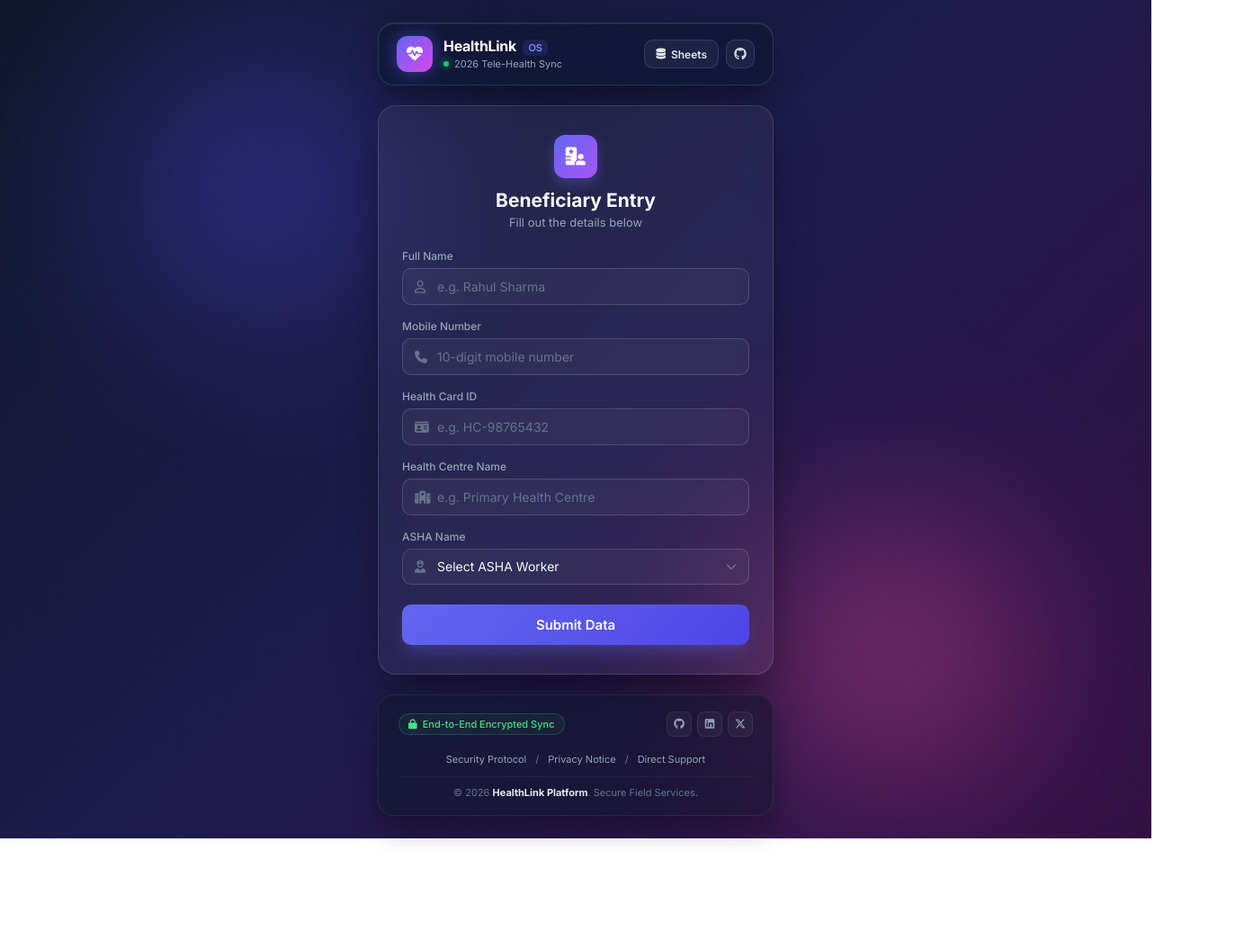
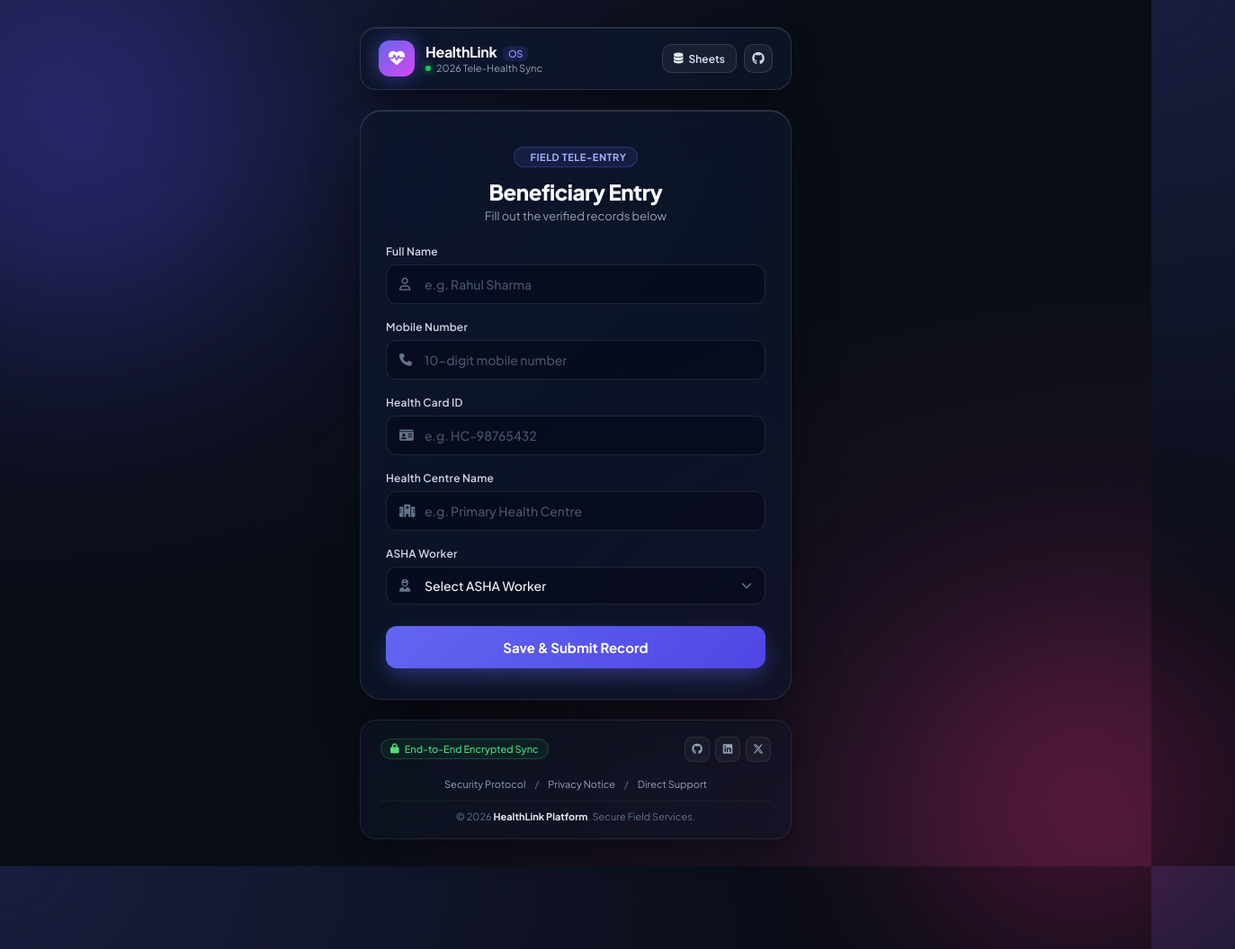
Before and after one commit to itslegendrj-netizen/cloudsheet, a plain HTML site: page index.html in a window 1280 px wide. Shown: the whole page at 90% size, 1373 px wide, since content can reach past the window. Before the commit the page ends 932 px from the top, so only its background shows below. Drawn offline with Linux system fonts and the light colour scheme.

Commit message:
index.html

```diff
--- a/index.html
+++ b/index.html
@@ -7,102 +7,110 @@
 
   <link rel="preconnect" href="https://fonts.googleapis.com">
   <link rel="preconnect" href="https://fonts.gstatic.com" crossorigin>
-  <link href="https://fonts.googleapis.com/css2?family=Inter:wght@400;500;600;700&display=swap" rel="stylesheet">
+  <link href="https://fonts.googleapis.com/css2?family=Plus+Jakarta+Sans:wght@400;500;600;700;800&display=swap" rel="stylesheet">
   <link rel="stylesheet" href="https://cdnjs.cloudflare.com/ajax/libs/font-awesome/6.5.1/css/all.min.css">
 
   <style>
     :root {
       --primary: #6366f1;
-      --primary-hover: #4f46e5;
-      --bg-gradient: linear-gradient(135deg, #0f172a 0%, #1e1b4b 50%, #311042 100%);
-      --card-bg: rgba(255, 255, 255, 0.05);
-      --card-border: rgba(255, 255, 255, 0.12);
+      --primary-glow: rgba(99, 102, 241, 0.45);
+      --accent: #ec4899;
+      --bg-dark: #090d16;
+      --surface-glass: rgba(15, 23, 42, 0.72);
+      --border-glass: rgba(255, 255, 255, 0.1);
       --text-main: #f8fafc;
       --text-muted: #94a3b8;
-      --input-bg: rgba(255, 255, 255, 0.04);
-      --input-border: rgba(255, 255, 255, 0.15);
-      --input-focus: #818cf8;
-      --success-bg: rgba(34, 197, 94, 0.15);
-      --success-text: #4ade80;
-      --error-bg: rgba(239, 68, 68, 0.15);
-      --error-text: #f87171;
+      --input-bg: rgba(2, 6, 23, 0.5);
+      --input-focus-border: #818cf8;
+      --success: #10b981;
+      --error: #f43f5e;
     }
 
     * {
       box-sizing: border-box;
       margin: 0;
       padding: 0;
-      font-family: 'Inter', sans-serif;
+      font-family: 'Plus Jakarta Sans', sans-serif;
     }
 
     body {
-      background: var(--bg-gradient);
+      background-color: var(--bg-dark);
+      background-image:
+        radial-gradient(at 0% 0%, rgba(99, 102, 241, 0.18) 0px, transparent 50%),
+        radial-gradient(at 100% 100%, rgba(236, 72, 153, 0.15) 0px, transparent 50%);
       min-height: 100vh;
       display: flex;
       flex-direction: column;
       justify-content: center;
       align-items: center;
-      padding: 25px 15px;
+      padding: 30px 16px;
       position: relative;
       overflow-x: hidden;
     }
 
-    /* Ambient Background Glow */
-    body::before, body::after {
-      content: '';
+    /* Interactive Background Orbs */
+    .orb {
       position: absolute;
-      width: 320px;
-      height: 320px;
       border-radius: 50%;
-      filter: blur(100px);
+      filter: blur(110px);
+      opacity: 0.35;
       z-index: 0;
-      opacity: 0.4;
       pointer-events: none;
+      animation: float 10s ease-in-out infinite alternate;
     }
-    body::before { background: #4f46e5; top: 5%; left: 10%; }
-    body::after { background: #ec4899; bottom: 5%; right: 10%; }
+    .orb-1 { width: 380px; height: 380px; background: #4f46e5; top: -50px; left: -100px; }
+    .orb-2 { width: 320px; height: 320px; background: #db2777; bottom: -50px; right: -80px; animation-delay: -5s; }
+
+    @keyframes float {
+      0% { transform: translateY(0px) scale(1); }
+      100% { transform: translateY(30px) scale(1.08); }
+    }
 
     #header-container, #footer-container {
       width: 100%;
-      max-width: 440px;
+      max-width: 480px;
       z-index: 1;
     }
 
+    /* Main Container */
     .form-container {
       position: relative;
       z-index: 1;
       width: 100%;
-      max-width: 440px;
-      background: var(--card-bg);
-      backdrop-filter: blur(18px);
-      -webkit-backdrop-filter: blur(18px);
-      border: 1px solid var(--card-border);
-      border-radius: 20px;
-      padding: 32px 26px;
-      box-shadow: 0 25px 50px -12px rgba(0, 0, 0, 0.5);
+      max-width: 480px;
+      background: var(--surface-glass);
+      backdrop-filter: blur(30px) saturate(180%);
+      -webkit-backdrop-filter: blur(30px) saturate(180%);
+      border: 1px solid var(--border-glass);
+      border-radius: 24px;
+      padding: 34px 28px;
+      box-shadow: 0 30px 60px -15px rgba(0, 0, 0, 0.6), inset 0 1px 0 rgba(255, 255, 255, 0.15);
     }
 
     .form-header {
       text-align: center;
-      margin-bottom: 22px;
+      margin-bottom: 24px;
     }
-    .form-header .icon-badge {
-      width: 48px;
-      height: 48px;
-      background: linear-gradient(135deg, var(--primary), #a855f7);
-      border-radius: 12px;
+    .header-badge {
       display: inline-flex;
       align-items: center;
-      justify-content: center;
-      font-size: 20px;
-      color: #fff;
+      gap: 6px;
+      background: rgba(99, 102, 241, 0.12);
+      border: 1px solid rgba(99, 102, 241, 0.3);
+      color: #a5b4fc;
+      padding: 4px 12px;
+      border-radius: 20px;
+      font-size: 11px;
+      font-weight: 700;
+      text-transform: uppercase;
+      letter-spacing: 0.5px;
       margin-bottom: 12px;
-      box-shadow: 0 6px 14px rgba(99, 102, 241, 0.35);
     }
     .form-header h2 {
-      font-size: 21px;
-      font-weight: 700;
+      font-size: 24px;
+      font-weight: 800;
       color: var(--text-main);
+      letter-spacing: -0.5px;
     }
     .form-header p {
       color: var(--text-muted);
@@ -110,39 +118,43 @@
       margin-top: 4px;
     }
 
+    /* Field Styles */
     .input-group {
-      margin-bottom: 16px;
+      margin-bottom: 18px;
     }
     .input-group label {
       display: block;
       font-size: 12px;
-      font-weight: 500;
-      color: var(--text-muted);
-      margin-bottom: 6px;
+      font-weight: 600;
+      color: #cbd5e1;
+      margin-bottom: 7px;
+      letter-spacing: 0.2px;
     }
     .input-wrapper {
       position: relative;
       display: flex;
       align-items: center;
     }
-    .input-wrapper i {
+    .input-wrapper i.lead-icon {
       position: absolute;
-      left: 14px;
+      left: 15px;
       color: #64748b;
       font-size: 14px;
       pointer-events: none;
+      transition: color 0.2s ease;
     }
     .input-wrapper input,
     .input-wrapper select {
       width: 100%;
       background: var(--input-bg);
-      border: 1px solid var(--input-border);
-      border-radius: 10px;
-      padding: 11px 14px 11px 38px;
+      border: 1px solid rgba(255, 255, 255, 0.1);
+      border-radius: 12px;
+      padding: 12px 14px 12px 42px;
       color: var(--text-main);
       font-size: 14px;
+      font-weight: 500;
       outline: none;
-      transition: all 0.2s ease;
+      transition: all 0.25s cubic-bezier(0.4, 0, 0.2, 1);
       appearance: none;
       -webkit-appearance: none;
     }
@@ -150,99 +162,128 @@
       cursor: pointer;
     }
     .input-wrapper select option {
-      background: #1e1b4b;
+      background: #0f172a;
       color: #fff;
     }
     .input-wrapper .select-arrow {
       position: absolute;
-      right: 14px;
-      left: auto;
+      right: 15px;
       color: #64748b;
       font-size: 12px;
       pointer-events: none;
+      transition: color 0.2s;
     }
     .input-wrapper input::placeholder {
-      color: #64748b;
+      color: #475569;
     }
     .input-wrapper input:focus,
     .input-wrapper select:focus {
-      border-color: var(--input-focus);
-      background: rgba(255, 255, 255, 0.08);
-      box-shadow: 0 0 0 3px rgba(99, 102, 241, 0.2);
+      border-color: var(--input-focus-border);
+      background: rgba(15, 23, 42, 0.8);
+      box-shadow: 0 0 0 4px rgba(99, 102, 241, 0.18);
+    }
+    .input-wrapper input:focus ~ i.lead-icon,
+    .input-wrapper select:focus ~ i.lead-icon {
+      color: #818cf8;
     }
 
+    /* Submit Button */
     .btn-submit {
       width: 100%;
-      background: linear-gradient(135deg, var(--primary), var(--primary-hover));
-      color: #fff;
+      background: linear-gradient(135deg, #6366f1 0%, #4f46e5 100%);
+      color: #ffffff;
       border: none;
-      border-radius: 10px;
-      padding: 13px;
+      border-radius: 12px;
+      padding: 14px;
       font-size: 15px;
-      font-weight: 600;
+      font-weight: 700;
       cursor: pointer;
       display: flex;
       justify-content: center;
       align-items: center;
       gap: 10px;
-      margin-top: 22px;
+      margin-top: 24px;
       transition: all 0.25s ease;
-      box-shadow: 0 10px 20px -5px rgba(99, 102, 241, 0.4);
+      box-shadow: 0 10px 25px -4px var(--primary-glow);
+      position: relative;
+      overflow: hidden;
     }
     .btn-submit:hover:not(:disabled) {
-      transform: translateY(-1px);
-      box-shadow: 0 14px 24px -5px rgba(99, 102, 241, 0.5);
+      transform: translateY(-2px);
+      box-shadow: 0 15px 30px -4px rgba(99, 102, 241, 0.6);
+      filter: brightness(1.08);
+    }
+    .btn-submit:active:not(:disabled) {
+      transform: translateY(0);
     }
     .btn-submit:disabled {
       opacity: 0.65;
       cursor: not-allowed;
+      box-shadow: none;
     }
+
     .spinner {
       display: none;
-      width: 15px;
-      height: 15px;
+      width: 16px;
+      height: 16px;
       border: 2px solid rgba(255, 255, 255, 0.3);
       border-top-color: #fff;
       border-radius: 50%;
-      animation: spin 0.7s linear infinite;
+      animation: spin 0.65s linear infinite;
     }
     @keyframes spin { to { transform: rotate(360deg); } }
 
+    /* Floating Alert Component */
     .status-alert {
       display: none;
-      margin-top: 15px;
-      padding: 10px 14px;
-      border-radius: 8px;
+      margin-top: 18px;
+      padding: 12px 16px;
+      border-radius: 12px;
       font-size: 13px;
+      font-weight: 600;
       text-align: center;
+      animation: slideUp 0.3s ease;
     }
     .status-alert.success {
-      display: block;
-      background: var(--success-bg);
-      color: var(--success-text);
-      border: 1px solid rgba(74, 222, 128, 0.25);
+      display: flex;
+      align-items: center;
+      justify-content: center;
+      gap: 8px;
+      background: rgba(16, 185, 129, 0.12);
+      color: #34d399;
+      border: 1px solid rgba(52, 211, 153, 0.25);
     }
     .status-alert.error {
-      display: block;
-      background: var(--error-bg);
-      color: var(--error-text);
-      border: 1px solid rgba(248, 113, 113, 0.25);
+      display: flex;
+      align-items: center;
+      justify-content: center;
+      gap: 8px;
+      background: rgba(244, 63, 94, 0.12);
+      color: #fb7185;
+      border: 1px solid rgba(251, 113, 133, 0.25);
+    }
+    @keyframes slideUp {
+      from { opacity: 0; transform: translateY(6px); }
+      to { opacity: 1; transform: translateY(0); }
     }
   </style>
 </head>
 <body>
 
-  <!-- Header Component -->
+  <div class="orb orb-1"></div>
+  <div class="orb orb-2"></div>
+
+  <!-- Dynamic Header Injection -->
   <div id="header-container"></div>
 
-  <!-- Main Single Form -->
+  <!-- Clean Single Form Module -->
   <div class="form-container">
     <div class="form-header">
-      <div class="icon-badge">
-        <i class="fa-solid fa-hospital-user"></i>
+      <div class="header-badge">
+        <i class="fa-solid fa-sparkles"></i> Field Tele-Entry
       </div>
       <h2>Beneficiary Entry</h2>
-      <p>Fill out the details below</p>
+      <p>Fill out the verified records below</p>
     </div>
 
     <form id="sheetForm">
@@ -250,8 +291,8 @@
       <div class="input-group">
         <label>Full Name</label>
         <div class="input-wrapper">
-          <input type="text" name="name" required placeholder="e.g. Rahul Sharma">
-          <i class="fa-regular fa-user"></i>
+          <input type="text" name="name" required placeholder="e.g. Rahul Sharma" autocomplete="off">
+          <i class="fa-regular fa-user lead-icon"></i>
         </div>
       </div>
 
@@ -259,8 +300,8 @@
       <div class="input-group">
         <label>Mobile Number</label>
         <div class="input-wrapper">
-          <input type="tel" name="phone" pattern="[0-9]{10}" required placeholder="10-digit mobile number">
-          <i class="fa-solid fa-phone"></i>
+          <input type="tel" name="phone" pattern="[0-9]{10}" required placeholder="10-digit mobile number" autocomplete="off">
+          <i class="fa-solid fa-phone lead-icon"></i>
         </div>
       </div>
 
@@ -268,8 +309,8 @@
       <div class="input-group">
         <label>Health Card ID</label>
         <div class="input-wrapper">
-          <input type="text" name="healthCardId" required placeholder="e.g. HC-98765432">
-          <i class="fa-solid fa-id-card"></i>
+          <input type="text" name="healthCardId" required placeholder="e.g. HC-98765432" autocomplete="off">
+          <i class="fa-solid fa-id-card lead-icon"></i>
         </div>
       </div>
 
@@ -277,14 +318,14 @@
       <div class="input-group">
         <label>Health Centre Name</label>
         <div class="input-wrapper">
-          <input type="text" name="healthCentre" required placeholder="e.g. Primary Health Centre">
-          <i class="fa-solid fa-hospital"></i>
+          <input type="text" name="healthCentre" required placeholder="e.g. Primary Health Centre" autocomplete="off">
+          <i class="fa-solid fa-hospital lead-icon"></i>
         </div>
       </div>
 
-      <!-- ASHA Name Dropdown -->
+      <!-- ASHA Dropdown -->
       <div class="input-group">
-        <label>ASHA Name</label>
+        <label>ASHA Worker</label>
         <div class="input-wrapper">
           <select name="ashaName" required>
             <option value="" disabled selected>Select ASHA Worker</option>
@@ -294,13 +335,13 @@
             <option value="Sumita Kisku">Sumita Kisku</option>
             <option value="Jhilik Mondal">Jhilik Mondal</option>
           </select>
-          <i class="fa-solid fa-user-nurse"></i>
+          <i class="fa-solid fa-user-nurse lead-icon"></i>
           <i class="fa-solid fa-chevron-down select-arrow"></i>
         </div>
       </div>
 
       <button type="submit" class="btn-submit" id="submitBtn">
-        <span id="btnText">Submit Data</span>
+        <span id="btnText">Save & Submit Record</span>
         <div class="spinner" id="spinner"></div>
       </button>
     </form>
@@ -308,22 +349,22 @@
     <div id="statusAlert" class="status-alert"></div>
   </div>
 
-  <!-- Footer Component -->
+  <!-- Dynamic Footer Injection -->
   <div id="footer-container"></div>
 
   <script>
-    // 1. Fetch Header & Footer
+    // 1. Asynchronous Injection of Components
     fetch('header.html')
       .then(res => res.text())
       .then(data => document.getElementById('header-container').innerHTML = data)
-      .catch(err => console.error('Header Load Error:', err));
+      .catch(err => console.error('Header Load Failed:', err));
 
     fetch('footer.html')
       .then(res => res.text())
       .then(data => document.getElementById('footer-container').innerHTML = data)
-      .catch(err => console.error('Footer Load Error:', err));
+      .catch(err => console.error('Footer Load Failed:', err));
 
-    // 2. Google Apps Script Web App URL
+    // 2. Form Submission Handler
     const SCRIPT_URL = 'YOUR_GOOGLE_APPS_SCRIPT_URL_HERE';
 
     const form = document.getElementById('sheetForm');
@@ -336,7 +377,7 @@
       e.preventDefault();
 
       submitBtn.disabled = true;
-      btnText.innerText = 'Submitting...';
+      btnText.innerText = 'Syncing Record...';
       spinner.style.display = 'block';
       statusAlert.className = 'status-alert';
       statusAlert.innerText = '';
@@ -351,17 +392,17 @@
       .then(res => res.json())
       .then(response => {
         statusAlert.className = 'status-alert success';
-        statusAlert.innerHTML = '<i class="fa-regular fa-circle-check"></i> Data saved successfully!';
+        statusAlert.innerHTML = '<i class="fa-solid fa-circle-check"></i> Beneficiary record saved successfully!';
         form.reset();
       })
       .catch(error => {
         statusAlert.className = 'status-alert error';
-        statusAlert.innerHTML = '<i class="fa-solid fa-triangle-exclamation"></i> Error! Failed to submit data.';
-        console.error('Error:', error);
+        statusAlert.innerHTML = '<i class="fa-solid fa-triangle-exclamation"></i> Transmission failed. Check internet.';
+        console.error('Submission Error:', error);
       })
       .finally(() => {
         submitBtn.disabled = false;
-        btnText.innerText = 'Submit Data';
+        btnText.innerText = 'Save & Submit Record';
         spinner.style.display = 'none';
       });
     });
```
